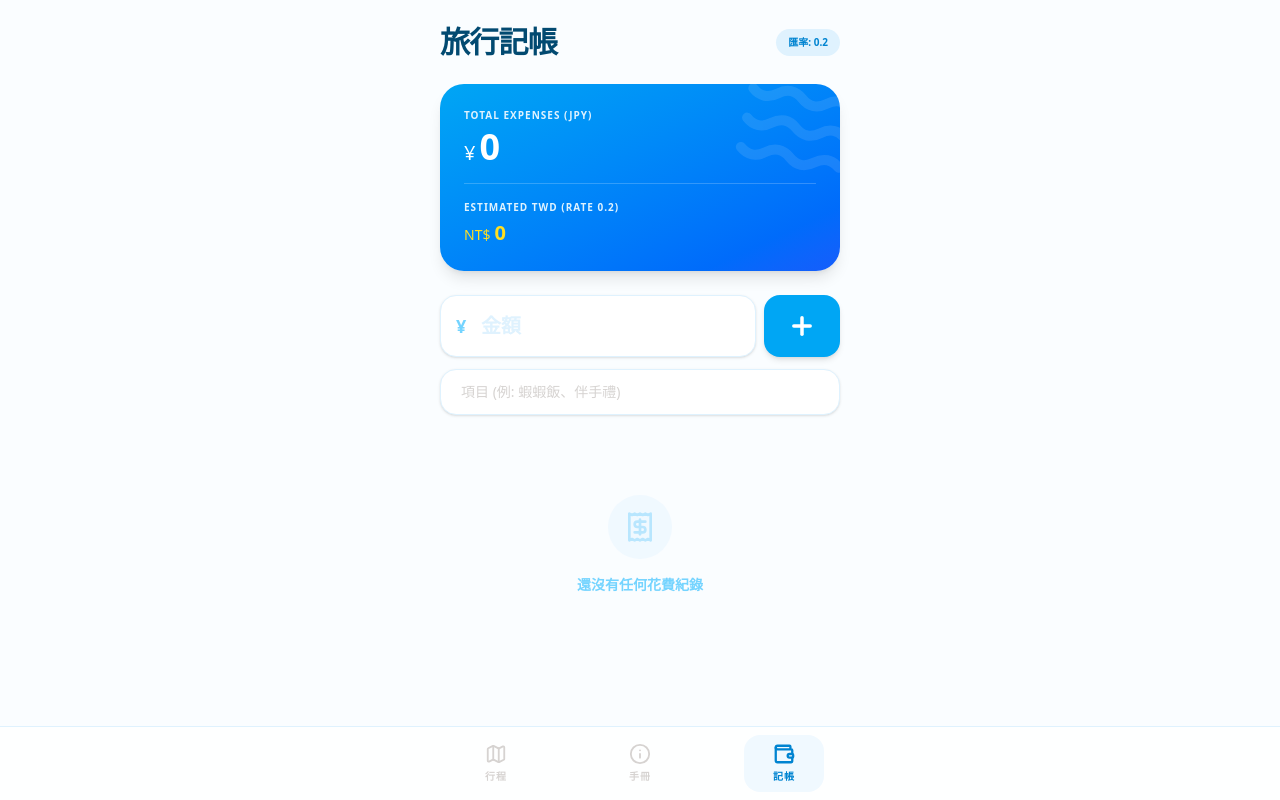
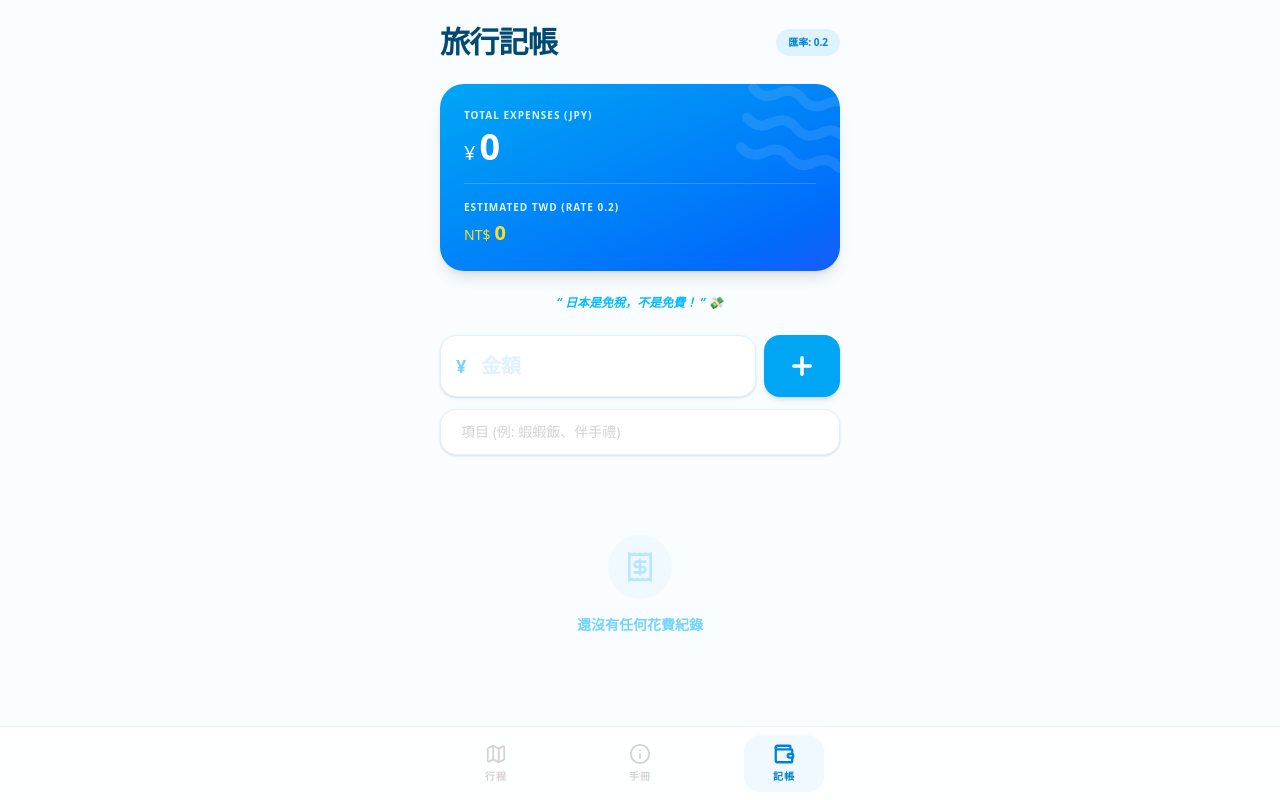
Before and after one commit to pengding2222/2026okinawa-trip2.0, a React (Vite) app: page / in a window 1280 px wide. Both pictures are taken after a click on the button "記帳". Built offline with nearby package versions, Linux system fonts and the light colour scheme.

Commit message:
Update App.tsx

```diff
--- a/src/App.tsx
+++ b/src/App.tsx
@@ -524,6 +524,10 @@ function ExpenseTab() {
         </div>
       </div>
 
+      <div className="mb-6 text-center">
+        <p className="text-xs font-bold text-sky-400 italic">“ 日本是免稅，不是免費！ ” 💸</p>
+      </div>
+
       <form onSubmit={addExpense} className="space-y-3 mb-8">
         <div className="flex gap-2">
           <div className="relative flex-1">
```
